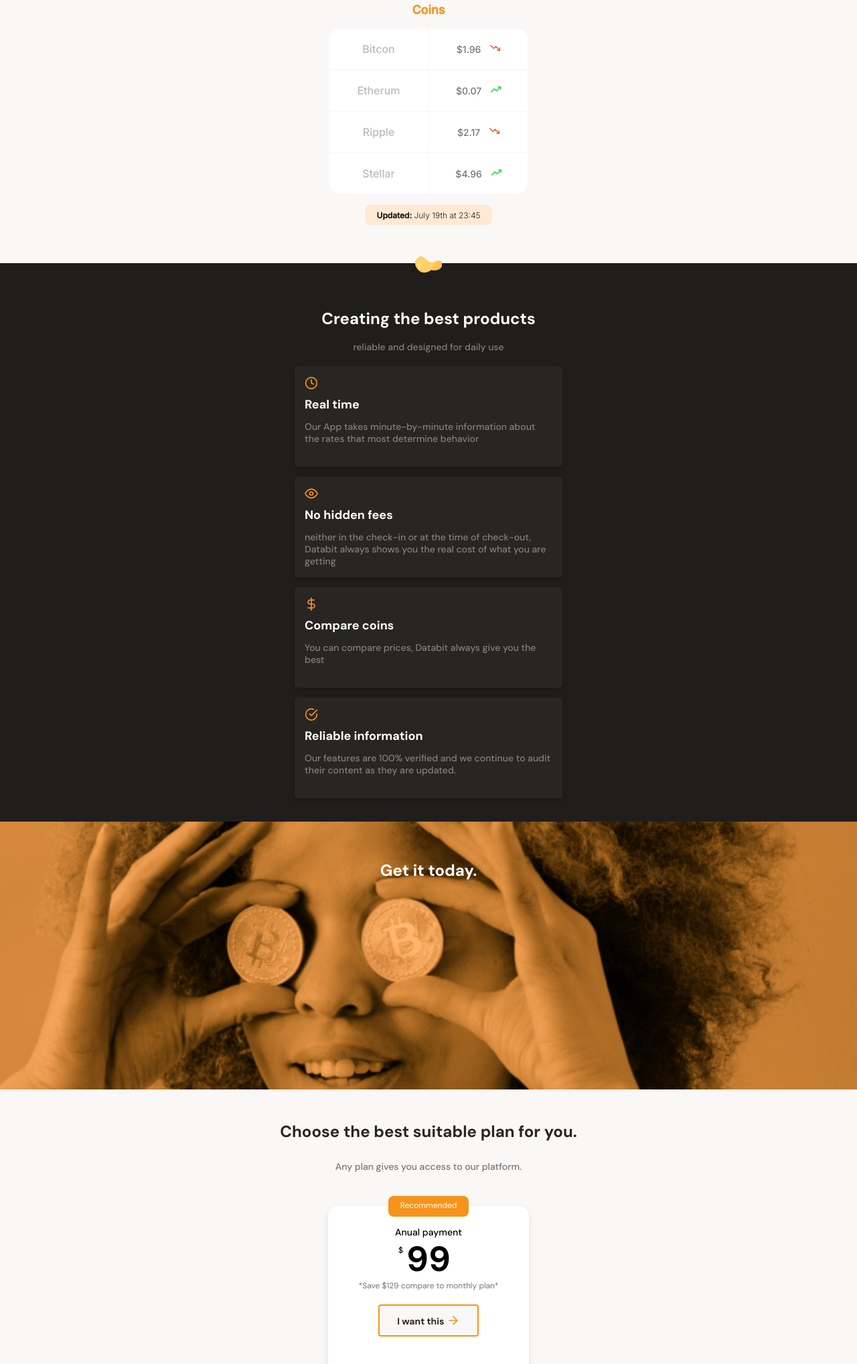
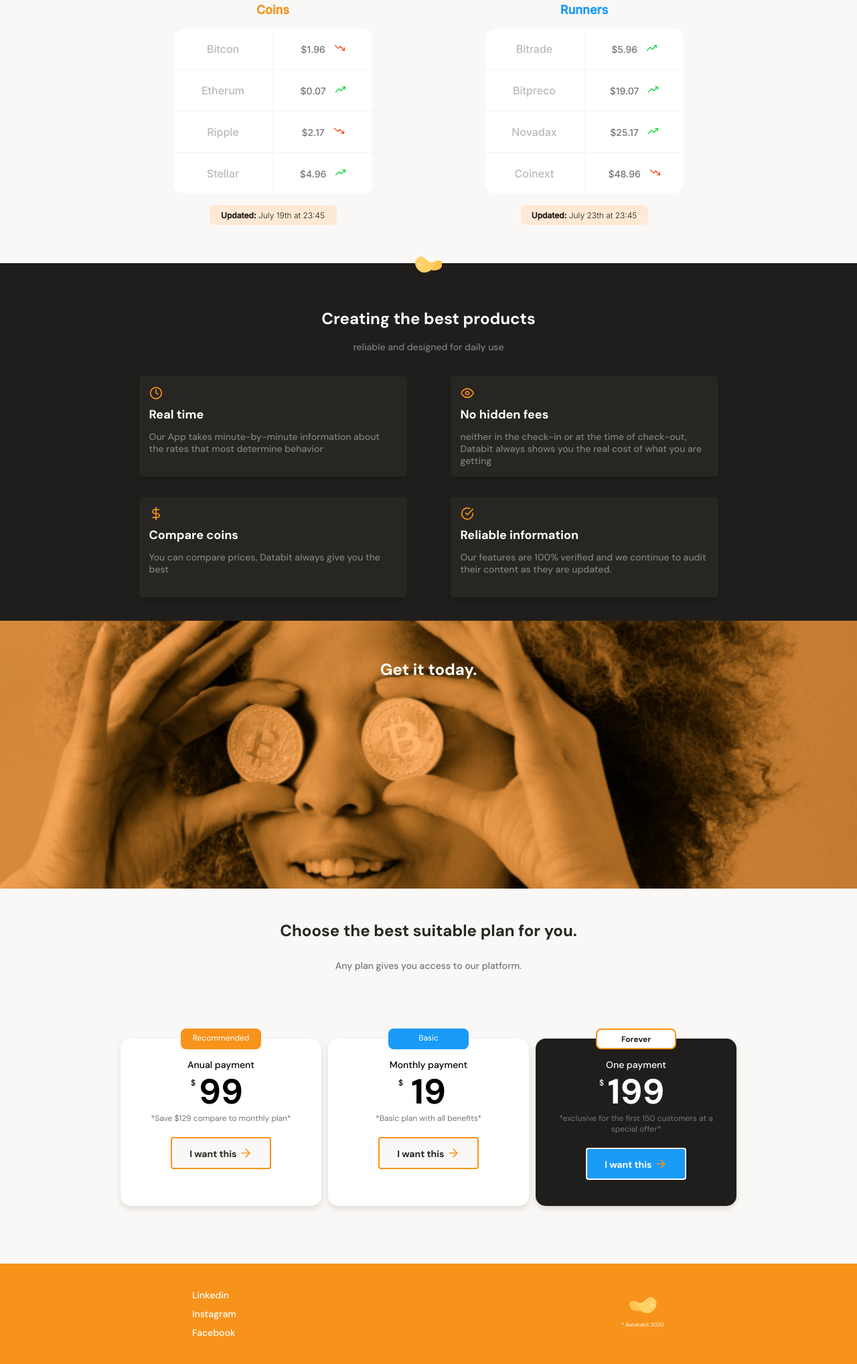
Before and after one commit to DREAMERCOMPANY/Databit, a plain HTML site: page index.html in a window 1280 px wide. Shown: the part 763-2800 px from the top of the page at 67% size. Drawn offline with Linux system fonts and the light colour scheme.

Commit message:
final version

```diff
--- /dev/null
+++ b/CSS/tablet.css
@@ -0,0 +1,16 @@
+.product-cards--container{
+    display: flex;
+    flex-wrap: wrap;
+    width: 930px;
+    margin: 0 auto;
+}
+
+.plans-container--slider{
+    justify-content: center;
+}
+
+.main-tables-container{
+    width: 930px;
+    margin: 0 auto;
+
+}
--- a/index.html
+++ b/index.html
@@ -6,6 +6,7 @@
     <meta name="viewport" content="width=device-width, initial-scale=1.0">
     <title>Databit</title>
     <link rel="stylesheet" href="./style.css">
+    <link rel="stylesheet" href="./CSS/tablet.css" media="(min-width: 920px)">
     <link rel="preconnect" href="https://fonts.googleapis.com">
 <link rel="preconnect" href="https://fonts.gstatic.com" crossorigin>
 <link href="https://fonts.googleapis.com/css2?family=DM+Sans:wght@400;500;700&family=Inter:wght@300;500&display=swap" rel="stylesheet">
@@ -52,13 +53,43 @@
                                 <td class="table__bottom-left">Stellar</td>
                                 <td class="table__bottom-right table__right">$4.96 <span class="up"></span></td>
                             </tr>
-
-
                         </table>
                     </div>
 
                     <div class="currency-table--date">
                         <p> <b>Updated:</b> July 19th at 23:45 </p>
+                    </div>
+
+                </div>
+
+                <div class="main-currency-table">
+                    <p class="currency-table--title-two">Runners</p>
+                    <div class="currency-table--container">
+                        <table>
+                            <tr>
+                                <td class="table__top-left">Bitrade</td>
+                                <td class="table__top-right table__right">$5.96 <span class="up"></span></td>
+                            </tr>
+
+                            <tr>
+                                <td>Bitpreco</td>
+                                <td class="table__right">$19.07 <span class="up"></span></td>
+                            </tr>
+
+                            <tr>
+                                <td>Novadax</td>
+                                <td  class="table__right">$25.17 <span class="up"></span></td>
+                            </tr>
+
+                            <tr>
+                                <td class="table__bottom-left">Coinext</td>
+                                <td class="table__bottom-right table__right">$48.96 <span class="down"></span></td>
+                            </tr>
+                        </table>
+                    </div>
+
+                    <div class="currency-table--date">
+                        <p> <b>Updated:</b> July 23th at 23:45 </p>
                     </div>
 
                 </div>
@@ -144,13 +175,21 @@
                     </div>
                 </article>
 
-
-
-
             </section>
         </section>
     </main>
 
-    <footer></footer>
+    <footer>
+        <section class="left">
+            <ul>
+                <li><a href="#">Linkedin</a></li>
+                <li><a href="#">Instagram</a></li>
+                <li><a href="#">Facebook</a></li>
+            </ul>
+        </section>
+        <section class="right">
+            <img src="./assets/assets/img/logo-footer.svg" alt="Batatabit logo 2022">
+        </section>
+    </footer>
 </body>
 </html>
--- a/style.css
+++ b/style.css
@@ -159,7 +159,7 @@ main{
     min-width: 235px;
     max-width: 500px;
     height: 360px;
-    margin: 0 auto;
+    margin: 0 5px;
     font-family: "Inter", sans-serif;
 
 }
@@ -173,12 +173,31 @@ main{
 
 }
 
+.main-currency-table .currency-table--title-two{
+    color: var(--secondary-blue);
+    margin-bottom: 15px;
+    font-size: 1.8rem;
+    font-weight: bold;
+    line-height: 2.3rem;
+}
+
 .currency-table--container{
     width: 90%;
     min-width: 230px;
     max-width: 300px;
     height: 250px;
     margin: 0 auto;
+
+}
+
+.main-tables-container{
+    display: flex;
+    scroll-snap-align: center;
+    height: auto;
+    overflow-x: scroll;
+    overscroll-behavior-x: contain;
+    scroll-snap-type:x proximity;
+
 
 }
 
@@ -440,13 +459,22 @@ main{
     color: #757575;
 }
 
+.plans-container--slider{
+    display: flex;
+    scroll-snap-align: center;
+    height: 316px;
+    overflow-x: scroll;
+    overscroll-behavior-x: contain;
+    scroll-snap-type:x proximity;
+}
+
 .plans-container--card{
     position: relative;
     width: 70%;
-    min-width: 230px;
+    min-width: 190px;
     max-width: 300px;
     height: 250px;
-    margin: 50px auto 0;
+    margin: 50px 5px 0;
     padding: 0 15px;
     background-color: var(--just-white);
     border-radius: 15px;
@@ -528,10 +556,10 @@ main{
 .plans-container--card-two{
     position: relative;
     width: 70%;
-    min-width: 230px;
+    min-width: 190px;
     max-width: 300px;
     height: 250px;
-    margin: 50px auto 0;
+    margin: 50px 5px 0;
     padding: 0 15px;
     background-color: var(--just-white);
     border-radius: 15px;
@@ -613,10 +641,10 @@ main{
 .plans-container--card-three{
     position: relative;
     width: 70%;
-    min-width: 230px;
+    min-width: 190px;
     max-width: 300px;
     height: 250px;
-    margin: 50px auto 0;
+    margin: 50px 5px 0;
     padding: 0 15px;
     background-color: var(--warm-black);
     border-radius: 15px;
@@ -698,5 +726,37 @@ main{
     vertical-align: text-bottom;
 }
 
+footer{
+    display: flex;
+    width: 100%;
+    height: 150px;
+    background-color: var(--bitcoin-orange);
+}
 
-/* Terminar las tarjetas de planes */
+footer section{
+    width: 50%;
+    display: flex;
+    justify-content: center;
+    align-items: center;
+}
+
+footer .left ul{
+    font-size:1.4rem ;
+    font-weight: 500;
+    line-height: 1.8rem;
+    list-style: none;
+
+}
+
+.left li{
+    margin: 10px 0;
+}
+
+.left a{
+    text-decoration: none;
+    color: var(--just-white);
+}
+
+.left a:hover{
+    text-decoration: underline;
+}
```
